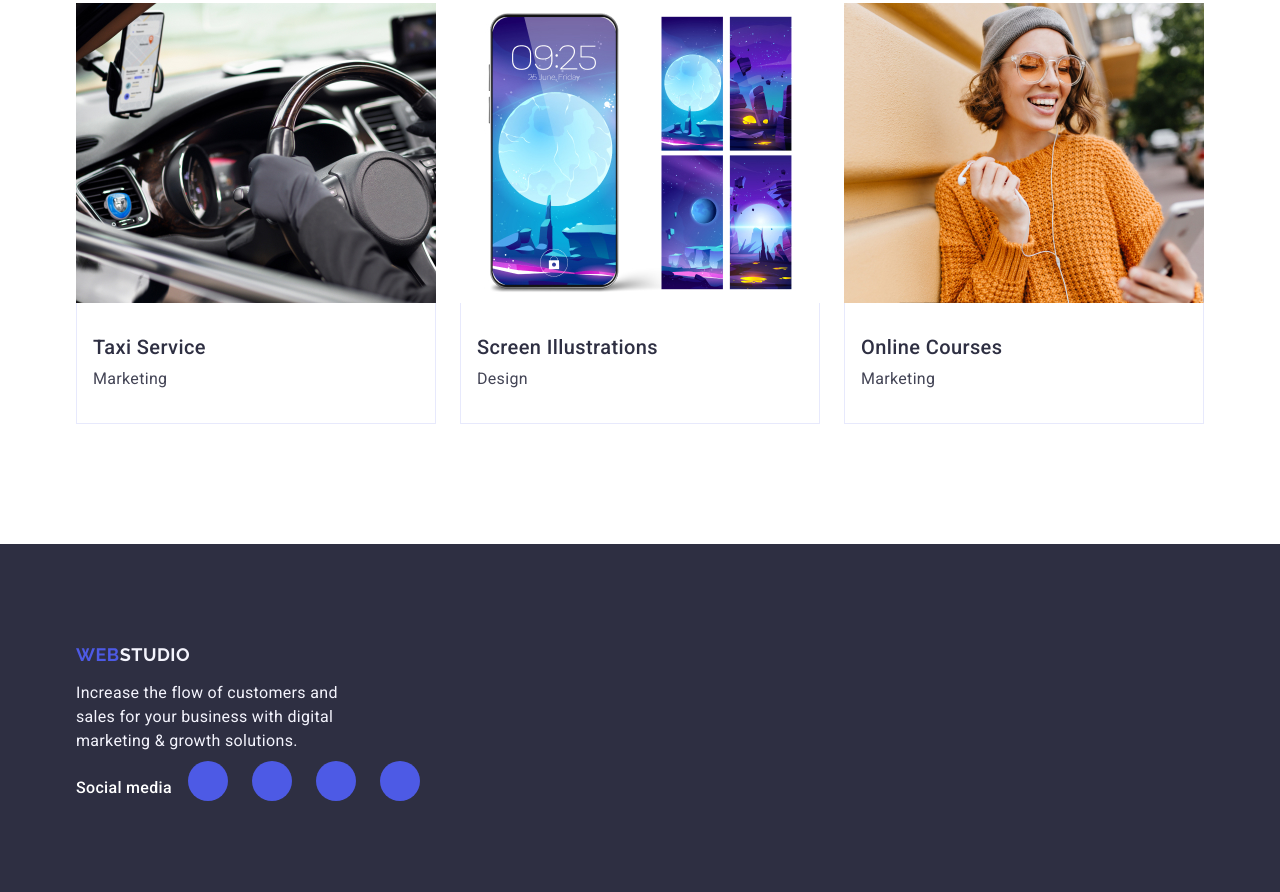
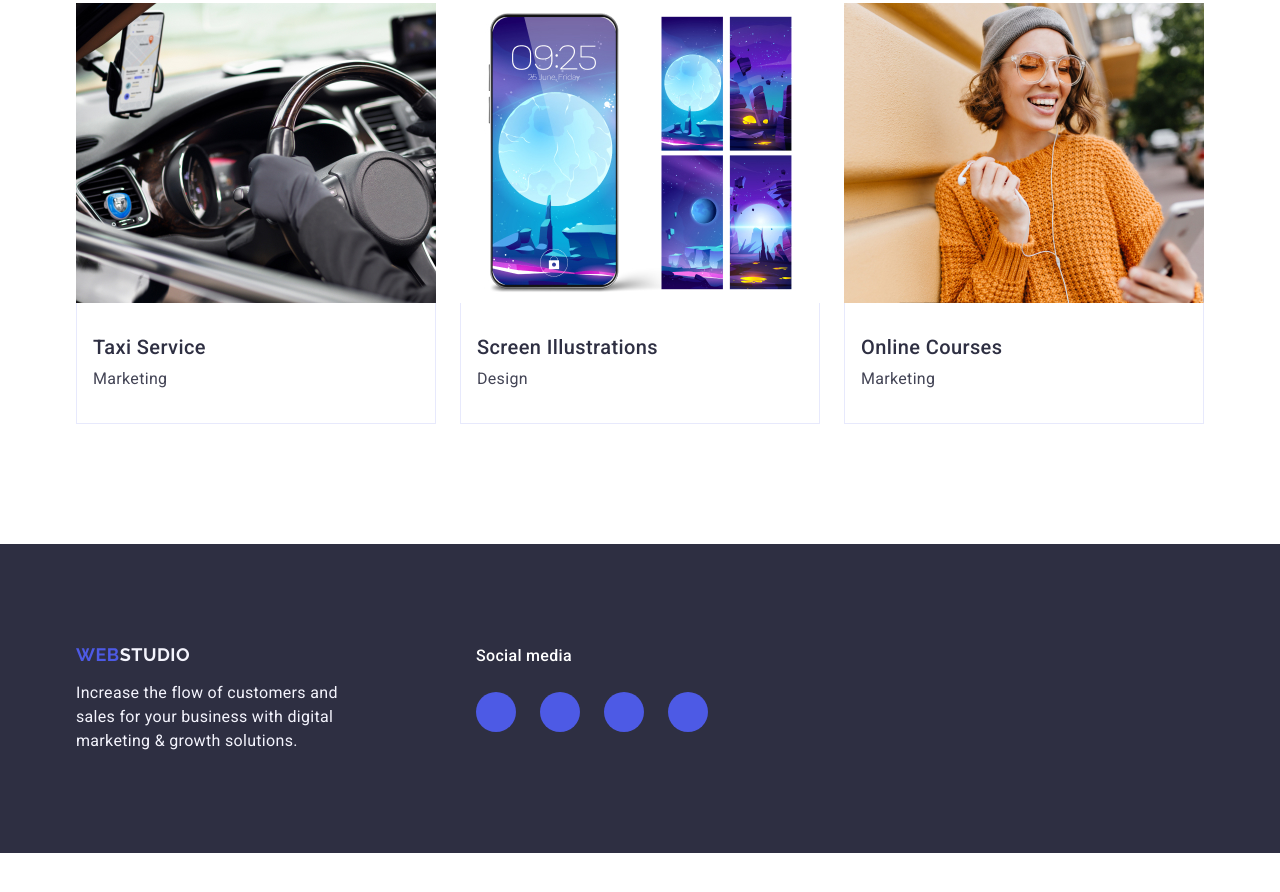
Before and after one commit to IuriiHaks/goit-markup-hw-04, a plain HTML site: page index.html in a window 1280 px wide. Shown: the part 2655-3547 px from the top of the page. After the commit the page ends 3508 px from the top, so only its background shows below. Drawn offline with nearby package versions, Linux system fonts and the light colour scheme.

Commit message:
add index file

```diff
--- a/css/styles.css
+++ b/css/styles.css
@@ -355,7 +355,8 @@ img {
   transition: background-color 250ms cubic-bezier(0.4, 0, 0.2, 1);
 }
 
-.team-link:hover {
+.team-link:hover,
+.team-link:focus {
   background-color: #404bbf;
 }
 
@@ -471,8 +472,10 @@ img {
   padding: 100px 0;
 }
 
-.footer-logo {
-  margin-right: 120px;
+.footer-container {
+  display: flex;
+  align-items: baseline;
+  gap: 16px;
 }
 
 .footer-text {
@@ -499,10 +502,8 @@ img {
   color: #f4f4fd;
 }
 
-.social-box {
-  display: flex;
-  align-items: baseline;
-  gap: 16px;
+.footer-logo {
+  margin-right: 120px;
 }
 
 .social-box-text {
--- a/index.html
+++ b/index.html
@@ -430,7 +430,7 @@
       </section>
     </main>
     <footer class="footer">
-      <div class="container">
+      <div class="container footer-container">
         <div class="footer-logo">
           <a class="logo logo-footer" href="./index.html"
             >Web<span class="accent-logo">Studio</span></a
```
